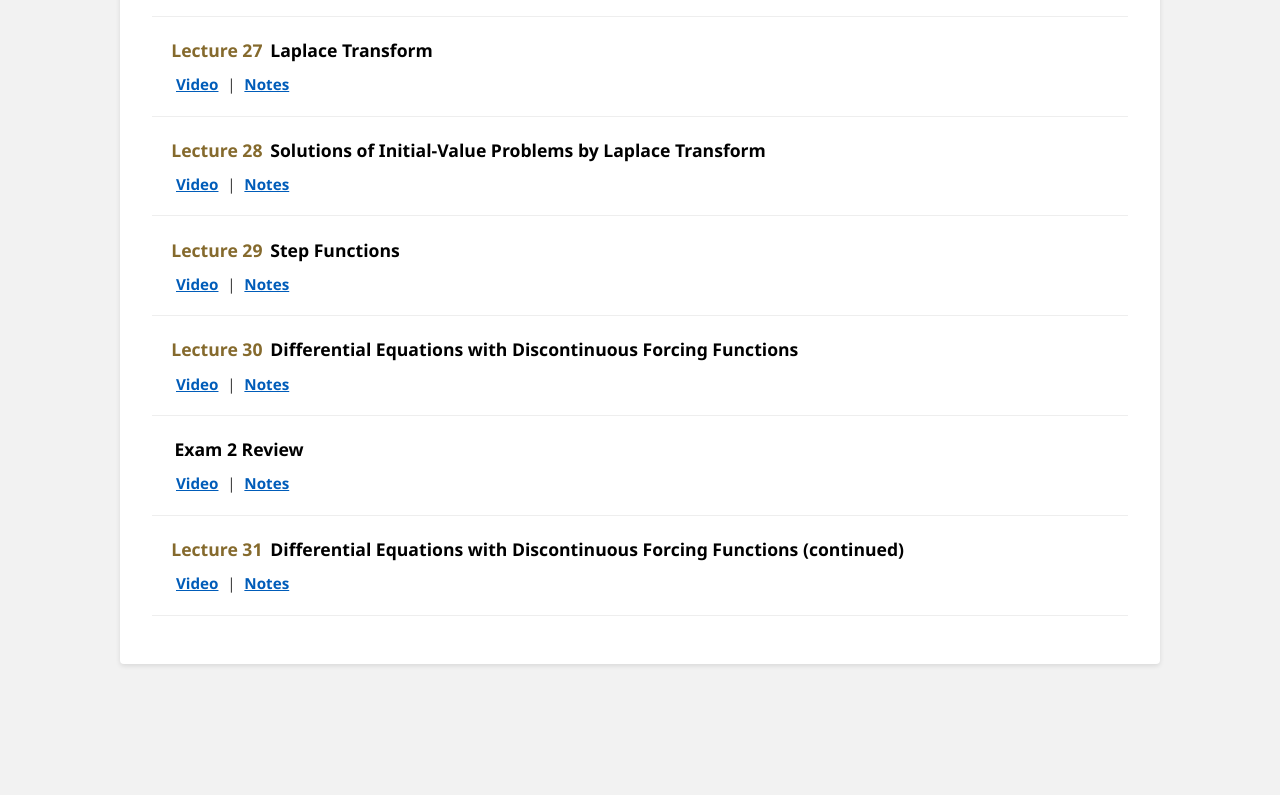
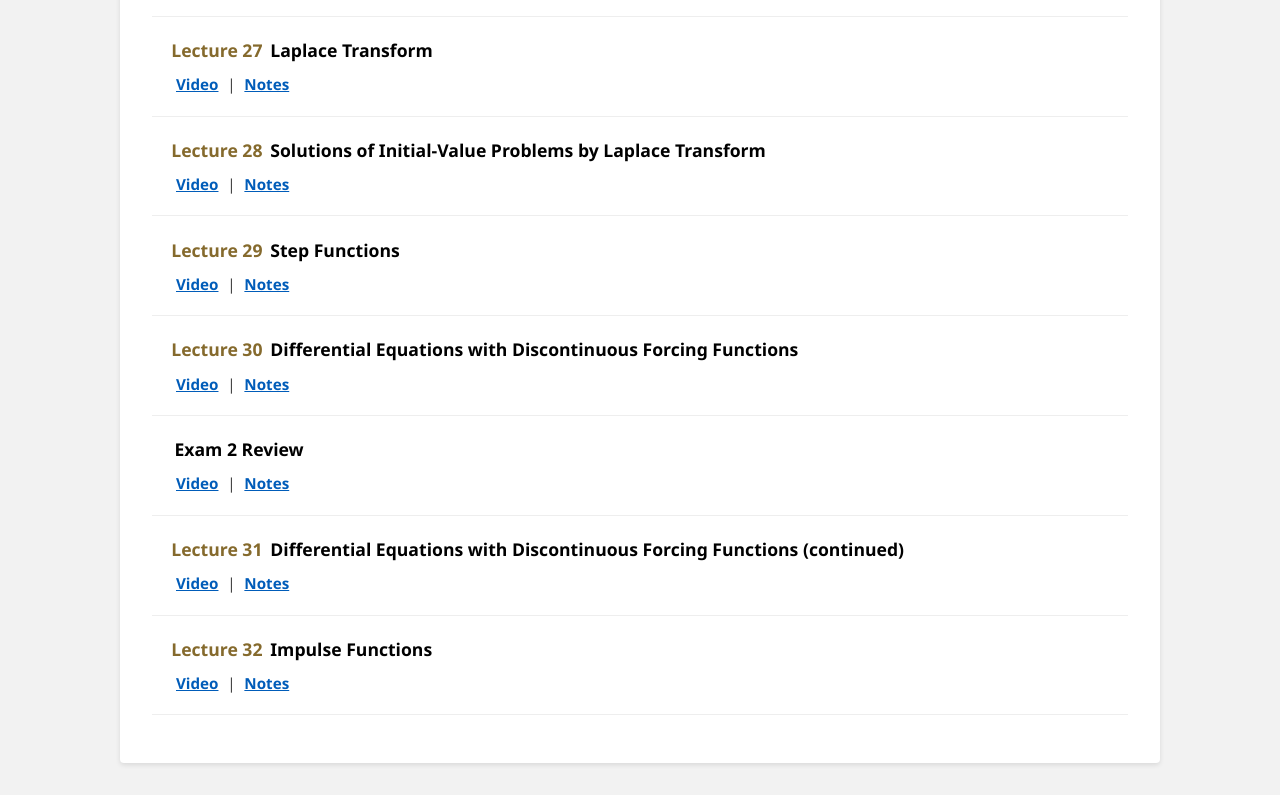
Before and after one commit to drjchen1/chenflix, a plain HTML site: page courses/ma-36600-f26.html in a window 1280 px wide. Shown: the part 3050-3845 px from the top of the page. Before the commit the page ends 3746 px from the top, so only its background shows below. Drawn offline with nearby package versions, Linux system fonts and the light colour scheme.

Commit message:
Add Lecture 32 with video and notes links

```diff
--- a/courses/ma-36600-f26.html
+++ b/courses/ma-36600-f26.html
@@ -350,6 +350,14 @@
                     <a href="https://www.math.purdue.edu/~chenjk/MA366F26/Lesson31-acc.html">Notes</a>
                 </div>
              </li>
+             <li class="lecture-item">
+                <span class="lecture-title"><span class="lec-highlight">Lecture 32</span> Impulse Functions </span>
+                <div class="section-links">
+                    <a href="https://mediaspace.itap.purdue.edu/media/Fall+2026+-+MA366+-+Chen+%287%3A28%29/1_oepymhm6">Video</a>
+                    |
+                    <a href="https://www.math.purdue.edu/~chenjk/MA366F26/Lesson32-acc.html">Notes</a>
+                </div>
+             </li>
         </ul>
     </main>
     <script data-goatcounter="https://chenflix.goatcounter.com/count"
```
